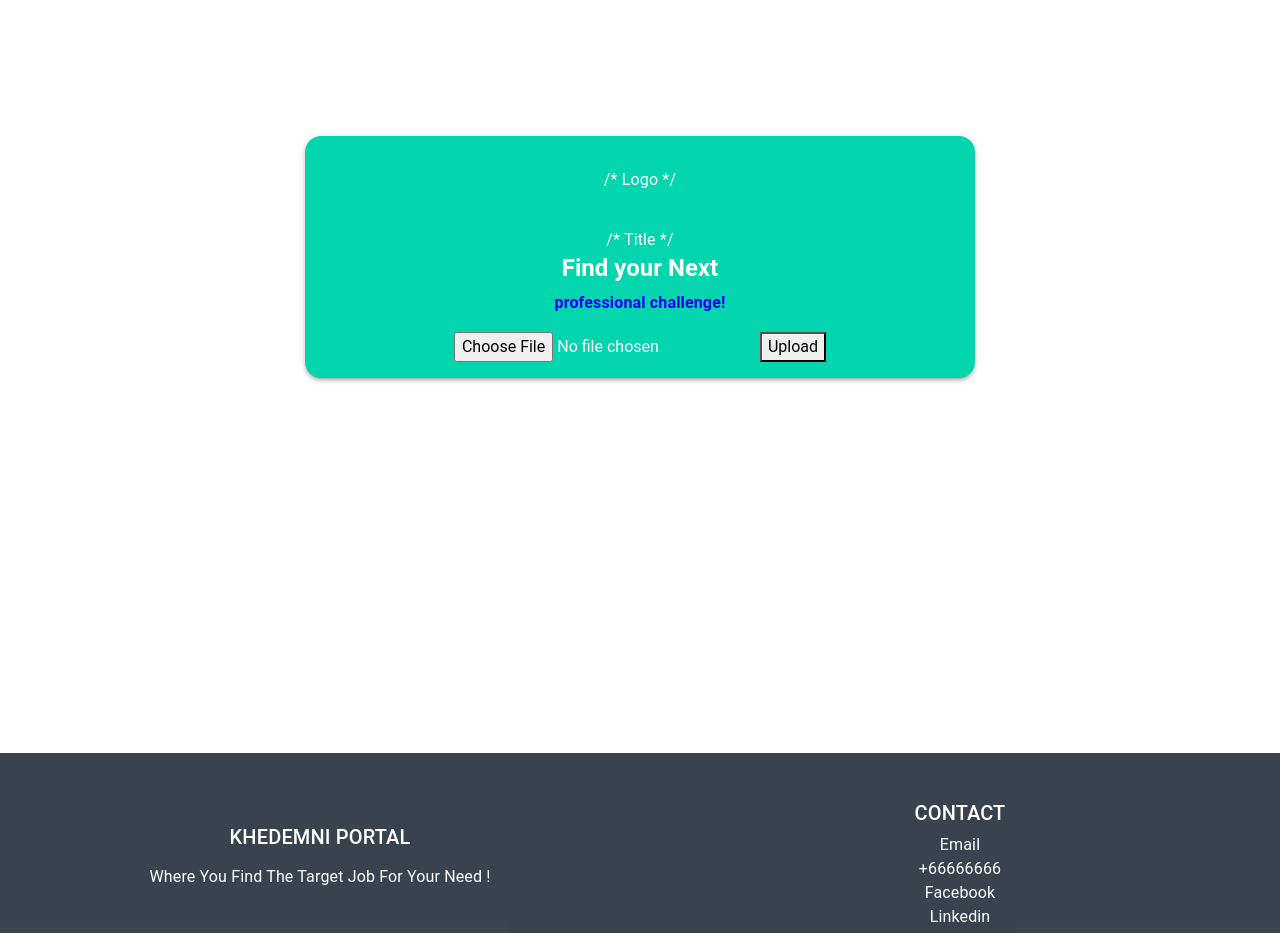
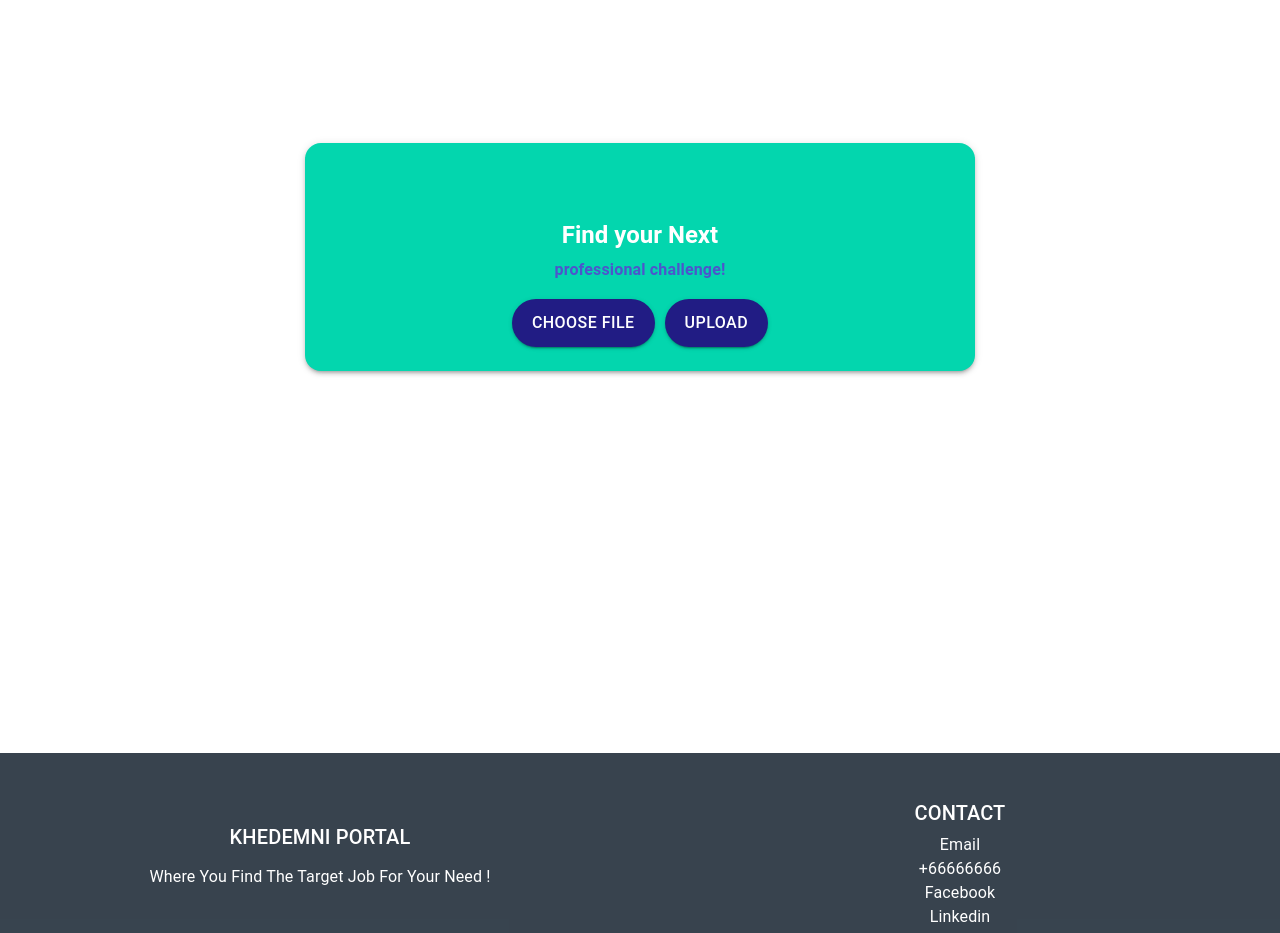
Before and after one commit to amiraBENMOU/khedemni_platform, a React (Create React App) app: page /openPositions in a window 1280 px wide. Shown: the part 860-1793 px from the top of the page. Built offline with nearby package versions, Linux system fonts and the light colour scheme; no server answers.

Commit message:
Update Admin and UploadPdf components: improve headings, enhance file upload UI, and refine button styles

```diff
--- a/src/Pages/admin/Admin.js
+++ b/src/Pages/admin/Admin.js
@@ -204,7 +204,7 @@ function Admin_component() {
                     </li>
                 ))}
             </ul>
-            <h1> Add Your Company details : </h1>
+            <h1> Add a Company Details : </h1>
             <Container maxWidth="sm">
                 <Box
                     component="form"
@@ -425,6 +425,8 @@ function Admin_component() {
                         </Button>
                     </Box>
                 </Container>
+                <h1> Display CV's: </h1>
+
             </div>
         </div>
     );
--- a/src/Pages/openPositions/uploadPdf.js
+++ b/src/Pages/openPositions/uploadPdf.js
@@ -2,12 +2,16 @@ import React, { useState } from 'react';
 import { Box, Card, CardContent, Typography, Button } from '@mui/material';
 import { useUploadFileMutation} from '../../state/api/apiSlice.js';
 
+
 const UploadPdf = () => {
   const [file, setFile] = useState(null);
+  const [fileName, setFileName] = useState('');
   const [uploadFile, { isLoading, isSuccess, isError, error }] = useUploadFileMutation();
 
   const handleFileChange = (e) => {
-    setFile(e.target.files[0]);
+    const selectedFile = e.target.files[0];
+    setFile(selectedFile);
+    setFileName(selectedFile ? selectedFile.name : '');
 };
 
   const handleSubmit = async (e) => {
@@ -19,14 +23,31 @@ const UploadPdf = () => {
     }
   };
 
+  const butonStyle = {
+    backgroundColor: '#211C84',
+    color: 'white',
+    borderRadius: 20,
+    padding: '10px 20px',
+    fontSize: '16px',
+    '&:hover': { backgroundColor: '#5FA0FF' },
+  };
+  const buttonStyle = {
+    backgroundColor: '#211C84',
+    color: 'white',
+    borderRadius: 20,
+    padding: '10px 20px',
+    fontSize: '16px',
+    '&:hover': { backgroundColor: '#5FA0FF' },
+  };
+
   return (
-    <Box display="flex" justifyContent="center" alignItems="center" minHeight="100vh" minWidth={'80vw'}>
+    <Box display="flex" justifyContent="center" alignItems="center" minHeight="100vh"  minWidth={'80vw'}>
     <Card
         sx={{
             backgroundColor: '#03D6AE',
             color: 'white',
             borderRadius: 4,
-            padding:2,
+            padding:3,
             width: '60%',
             textAlign: 'center',
             boxShadow: 3,
@@ -34,8 +55,9 @@ const UploadPdf = () => {
         }}
     >
        <CardContent>
-            /* Logo */
+
                     <Box display="flex" justifyContent="center" mb={2}>
+
                         <Box
                             sx={{
                                 width: 50,
@@ -43,90 +65,17 @@ const UploadPdf = () => {
                                 borderRadius: 2,
                             }}
                         />
+
                     </Box>
-                    /* Title */
+
                     <Typography variant="h5" fontWeight="bold">
                         Find your Next  <br />
-                        <Typography component="span" color="blue" fontWeight="bold">
+                        <Typography component="span" color="#4D55CC" fontWeight="bold">
                          professional challenge!
                         </Typography>
                     </Typography>
        </CardContent>
          <>
-             <form onSubmit={handleSubmit}>
-                <input type="file" onChange={handleFileChange} />
-                <button type="submit" disabled={isLoading}>Upload</button>
-             </form>
-                {isSuccess && <p>File uploaded successfully!</p>}
-                {isError && <p>Error uploading file: {error.message}</p>}
-         </>
-    </Card>
-    </Box>
-  );
-};
-
-export default UploadPdf;
-
-
-
-/*import React ,{ useState } from 'react';
-import { Box, Card, CardContent, Typography, Button } from '@mui/material';
-import { useUploadFileMutation} from '../../state/api/apiSlice.js';
-
-const UploadPdf = () => {
-  const [file, setFile] = useState(null);
-  const [uploadFile, { isLoading, isSuccess, isError, error }] = useUploadFileMutation();
-
-  const handleFileChange = (e) => {
-    setFile(e.target.files[0]);
-  };
-
-  const handleSubmit = async (e) => {
-    e.preventDefault();
-    if (file) {
-      const formData = new FormData();
-      formData.append('file', file);
-      await uploadFile(formData);
-    }
-  };
-
-
-    return (
-        <Box display="flex" justifyContent="center" alignItems="center" minHeight="100vh" minWidth={'80vw'}>
-            <Card
-                sx={{
-                    backgroundColor: '#03D6AE',
-                    color: 'white',
-                    borderRadius: 4,
-                    padding:2,
-                    width: '60%',
-                    textAlign: 'center',
-                    boxShadow: 3,
-                    marginTop:0,
-                }}
-            >
-                <CardContent>
-                    /* Logo */
-                 /*   <Box display="flex" justifyContent="center" mb={2}>
-                        <Box
-                            sx={{
-                                width: 50,
-                                height: 20,
-                                borderRadius: 2,
-                            }}
-                        />
-                    </Box>
-
-                    /* Title */
-                 /*   <Typography variant="h5" fontWeight="bold">
-                        Find your Next  <br />
-                        <Typography component="span" color="blue" fontWeight="bold">
-                         professional challenge!
-                        </Typography>
-                    </Typography>
-
-                    /* Upload Button */
-                    /* <Box mt={3}>
               <form onSubmit={handleSubmit}>
             <input
               type="file"
@@ -138,30 +87,28 @@ const UploadPdf = () => {
               <Button
                 variant="contained"
                 component="span"
-                  sx={{
-                    backgroundColor: '#26348E',
-                    color: 'white',
-                    borderRadius: 20,
-                    padding: '10px 20px',
-                    fontSize: '16px',
-                    '&:hover': { backgroundColor: '#1e2b6f' },
-                  }}
+                sx={buttonStyle}
               >
-                  Upload Your CV
+                Choose File
               </Button>
             </label>
+            {fileName && <Typography variant="body2" mt={2} color="white">{fileName}</Typography>}
+            <Button
+              variant="contained"
+              type="submit"
+              sx={buttonStyle}
+              disabled={isLoading}
+              style={{ marginLeft: '10px' }}
+            >
+              Upload
+            </Button>
           </form>
-                </Box>
-
-                    /* File Info
-                   /*  <Typography variant="body2" mt={2} color="white">
-                        Recommended files: PDF, DOC or DOCX Max. 3MB
-                    </Typography>
-                </CardContent>
+          {isSuccess && <p>File uploaded successfully!</p>}
+          {isError && <p>Error uploading file: {error.message}</p>}
+        </>
     </Card>
     </Box>
   );
 };
 
 export default UploadPdf;
-*/
```
Lines whose indentation alone changed are shown as unchanged.
